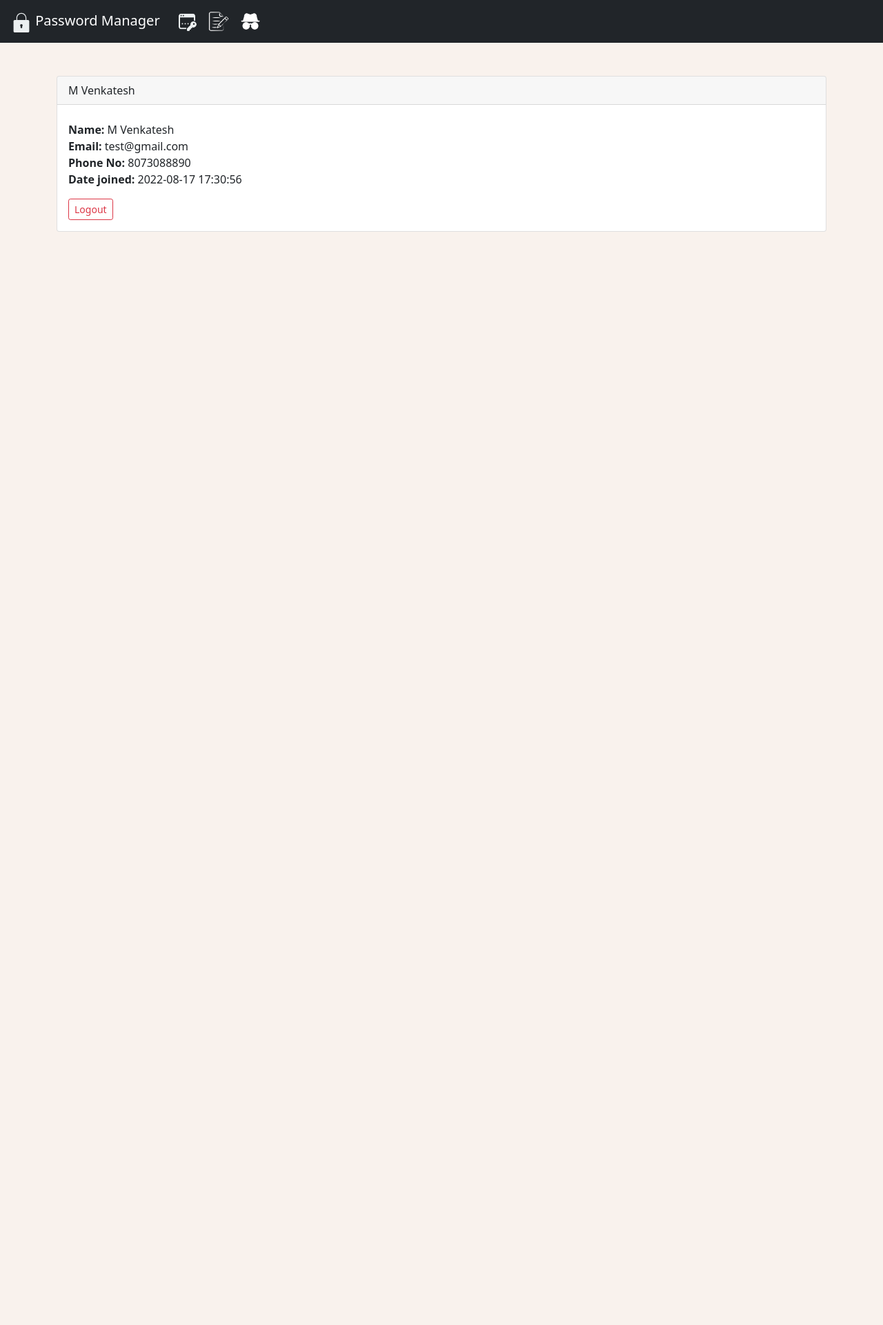
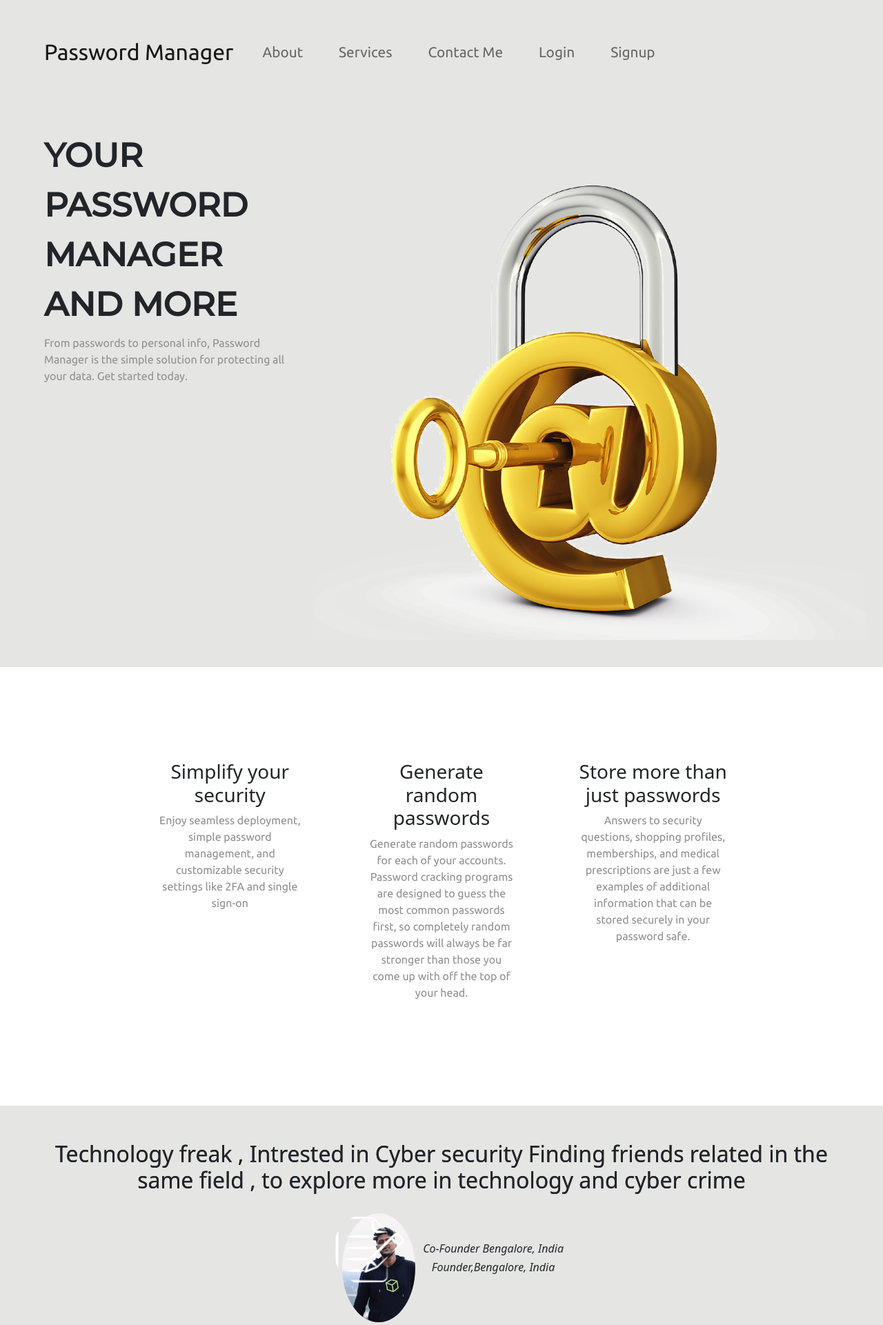
Before and after one commit to Venkateshvenki404224/password_manager, a Flask app: page / in a window 1280 px wide. Shown: the top 1921 px of the page at 69% size. Before the commit the page ends 336 px from the top, so only its background shows below. Run offline with Flask 2, Linux system fonts and the light colour scheme; a user stored in the database is signed in; data comes from the database, SQL or seed files in the repository; both versions use the stored data as it was after the commit; some libraries are stand-ins or nearby versions.

Commit message:
created an index page

```diff
--- a/Flask-Web-App-Tutorial/website/static/style.css
+++ b/Flask-Web-App-Tutorial/website/static/style.css
@@ -7,11 +7,10 @@ body td:first-child:before {
   content: counter(serial-number);  /* Display the counter */
 }
 .btn {
-  /*margin-top: 10px;*/
   margin-right: 10px;
 }
 .body1{
-  background-color: #F9F2ED;
+  background-color: #ffffff;
 }
 #login{
   margin-top: 70px;
@@ -35,30 +34,87 @@ body td:first-child:before {
   margin-left: 0px;
   margin-right: 1100px;
 }
-#add {
-  font-family: "Times New Roman", Times, serif;
-}
-h1{
-  font-family: "Times New Roman", Times, serif;
-}
+
 #test1{
   background-color: aqua;
 }
+
 #logo{
   margin-bottom: 20px;
   margin-top: 20px;
   margin-left: 0px;
   margin-right: 1100px;
 }
-.form-group{
-  font-family: "Times New Roman", Times, serif;
-  font-size: xx-large;
+
+#login{
+  top: 20px;
+  width: 500px;
+  height: 500px;
+
 }
-.form-control{
-  font-family: "Times New Roman", Times, serif;
-  font-size: large;
+.logo_center{
+  margin-left: 550px;
+  margin-right: 1000px;
+  border-left-width: 20px;
 }
-.table{
-  font-family: "Times New Roman", Times, serif;
-  font-size: large;
+
+#title{
+  background-color: #e5e5e3;
 }
+
+h1{
+  font-family: 'Montserrat', sans-serif;
+  font-size: 3rem;
+  line-height:1.5;
+  font-weight: bold;
+}
+
+p{
+  font-family: 'Ubuntu', sans-serif;
+}
+
+.container-fluid{
+  padding: 3% 5%;
+}
+
+.navbar-brand{
+  font-family: 'Ubuntu', sans-serif;
+  font-size: 2rem;
+
+}
+
+.nav-item{
+  padding: 0 18px;
+}
+
+.nav-link{
+  font-size: 1.3rem;
+  font-family: 'Ubuntu', sans-serif;
+}
+
+#features{
+  padding: 7% 15%;
+}
+.feature-box{
+  text-align: center;
+  padding: 5%;
+}
+
+p{
+  color: #8f8f8f;
+}
+
+#testimonials{
+  background-color: #e5e5e3;
+  text-align: center;
+  padding: 4%;
+}
+
+.about-page{
+  width: 9%;
+  border-radius: 100%;
+  margin: 20px;
+}
+#contact_page{
+  padding: 5%;
+}
--- a/Flask-Web-App-Tutorial/website/templates/home.html
+++ b/Flask-Web-App-Tutorial/website/templates/home.html
@@ -19,7 +19,7 @@
     <br/>
     <strong>Date joined:</strong>
         {{ user.date_added }}</p>
-    <a href="{{ url_for('auth.logout') }}" class="btn btn-outline-danger btn-sm">Logout</a>
+    <a href="{{ url_for('auth.index') }}" class="btn btn-outline-danger btn-sm">Logout</a>
   </div>
 </div>
 
--- a/Flask-Web-App-Tutorial/website/templates/index.html
+++ b/Flask-Web-App-Tutorial/website/templates/index.html
@@ -1,75 +1,193 @@
-{#<div id="carouselExampleIndicators" class="carousel slide" data-bs-ride="true">#}
-{#  <div class="carousel-indicators">#}
-{#    <button type="button" data-bs-target="#carouselExampleIndicators" data-bs-slide-to="0" class="active" aria-current="true" aria-label="Slide 1"></button>#}
-{#    <button type="button" data-bs-target="#carouselExampleIndicators" data-bs-slide-to="1" aria-label="Slide 2"></button>#}
-{#    <button type="button" data-bs-target="#carouselExampleIndicators" data-bs-slide-to="2" aria-label="Slide 3"></button>#}
-{#  </div>#}
-{#  <div class="carousel-inner">#}
-{#    <div class="carousel-item active">#}
-{#      <img src="../static/register.svg" class="d-block w-100" alt="...">#}
-{#    </div>#}
-{#    <div class="carousel-item">#}
-{#      <img src="../static/wallpaperflare.com_wallpaper.jpg" class="d-block w-100" alt="...">#}
-{#    </div>#}
-{#    <div class="carousel-item">#}
-{#      <img src="../static/log.svg" class="d-block w-100" alt="...">#}
-{#    </div>#}
-{#  </div>#}
-{#  <button class="carousel-control-prev" type="button" data-bs-target="#carouselExampleIndicators" data-bs-slide="prev">#}
-{#    <span class="carousel-control-prev-icon" aria-hidden="true"></span>#}
-{#    <span class="visually-hidden">Previous</span>#}
-{#  </button>#}
-{#  <button class="carousel-control-next" type="button" data-bs-target="#carouselExampleIndicators" data-bs-slide="next">#}
-{#    <span class="carousel-control-next-icon" aria-hidden="true"></span>#}
-{#    <span class="visually-hidden">Next</span>#}
-{#  </button>#}
-{#</div>#}
-{#<div id="carouselExampleDark" class="carousel carousel-dark slide" data-bs-ride="carousel">#}
-{#  <div class="carousel-indicators">#}
-{#    <button type="button" data-bs-target="#carouselExampleDark" data-bs-slide-to="0" class="active" aria-current="true" aria-label="Slide 1"></button>#}
-{#    <button type="button" data-bs-target="#carouselExampleDark" data-bs-slide-to="1" aria-label="Slide 2"></button>#}
-{#    <button type="button" data-bs-target="#carouselExampleDark" data-bs-slide-to="2" aria-label="Slide 3"></button>#}
-{#  </div>#}
-{#  <div class="carousel-inner">#}
-{#    <div class="carousel-item active" data-bs-interval="10000">#}
-{#      <img src="../static/log.svg" class="d-block w-100" alt="...">#}
-{#      <div class="carousel-caption d-none d-md-block">#}
-{#        <h5>First slide label</h5>#}
-{#        <p>Some representative placeholder content for the first slide.</p>#}
-{#      </div>#}
-{#    </div>#}
-{#    <div class="carousel-item" data-bs-interval="2000">#}
-{#      <img src="../static/wallpaperflare.com_wallpaper.jpg" class="d-block w-100" alt="...">#}
-{#      <div class="carousel-caption d-none d-md-block">#}
-{#        <h5>Second slide label</h5>#}
-{#        <p>Some representative placeholder content for the second slide.</p>#}
-{#      </div>#}
-{#    </div>#}
-{#    <div class="carousel-item">#}
-{#      <img src="../static/register.svg" class="d-block w-100" alt="...">#}
-{#      <div class="carousel-caption d-none d-md-block">#}
-{#        <h5>Third slide label</h5>#}
-{#        <p>Some representative placeholder content for the third slide.</p>#}
-{#      </div>#}
-{#    </div>#}
-{#  </div>#}
-{#  <button class="carousel-control-prev" type="button" data-bs-target="#carouselExampleDark" data-bs-slide="prev">#}
-{#    <span class="carousel-control-prev-icon" aria-hidden="true"></span>#}
-{#    <span class="visually-hidden">Previous</span>#}
-{#  </button>#}
-{#  <button class="carousel-control-next" type="button" data-bs-target="#carouselExampleDark" data-bs-slide="next">#}
-{#    <span class="carousel-control-next-icon" aria-hidden="true"></span>#}
-{#    <span class="visually-hidden">Next</span>#}
-{#  </button>#}
-{#</div>#}
+<!DOCTYPE html>
+<html lang="">
 
-<div class="dropdown">
-  <button class="btn btn-secondary dropdown-toggle" type="button" data-bs-toggle="dropdown" aria-expanded="false">
-    Dropdown button
-  </button>
-  <ul class="dropdown-menu">
-    <li><a class="dropdown-item" href="#">Action</a></li>
-    <li><a class="dropdown-item" href="#">Another action</a></li>
-    <li><a class="dropdown-item" href="#">Something else here</a></li>
-  </ul>
-</div>
+<head>
+  <meta charset="utf-8">
+  <title>Password Manager</title>
+
+  <link rel="preconnect" href="https://fonts.googleapis.com">
+  <link rel="preconnect" href="https://fonts.gstatic.com" crossorigin>
+  <link href="https://fonts.googleapis.com/css2?family=Montserrat:wght@500&family=Ubuntu&display=swap" rel="stylesheet">
+
+
+  <link href="https://cdn.jsdelivr.net/npm/bootstrap@5.2.0/dist/css/bootstrap.min.css" rel="stylesheet" integrity="sha384-gH2yIJqKdNHPEq0n4Mqa/HGKIhSkIHeL5AyhkYV8i59U5AR6csBvApHHNl/vI1Bx" crossorigin="anonymous">
+  <link rel="stylesheet" href="../static/style.css">
+
+
+
+  <script src="https://cdn.jsdelivr.net/npm/bootstrap@5.2.0/dist/js/bootstrap.bundle.min.js" integrity="sha384-A3rJD856KowSb7dwlZdYEkO39Gagi7vIsF0jrRAoQmDKKtQBHUuLZ9AsSv4jD4Xa" crossorigin="anonymous"></script>
+  <script src="https://cdn.jsdelivr.net/npm/@popperjs/core@2.11.5/dist/umd/popper.min.js" integrity="sha384-Xe+8cL9oJa6tN/veChSP7q+mnSPaj5Bcu9mPX5F5xIGE0DVittaqT5lorf0EI7Vk" crossorigin="anonymous"></script>
+  <script src="https://kit.fontawesome.com/26570ac4fc.js" crossorigin="anonymous"></script>
+    <script src="https://code.jquery.com/jquery-3.5.1.js" crossorigin="anonymous"></script>
+    <script src="https://cdn.datatables.net/1.12.1/js/jquery.dataTables.min.js" crossorigin="anonymous"></script>
+    <script src="https://cdn.datatables.net/1.12.1/js/dataTables.bootstrap5.min.js" crossorigin="anonymous"></script>
+  <script src="https://cdn.jsdelivr.net/npm/bootstrap@5.2.0/dist/js/bootstrap.min.js" integrity="sha384-ODmDIVzN+pFdexxHEHFBQH3/9/vQ9uori45z4JjnFsRydbmQbmL5t1tQ0culUzyK" crossorigin="anonymous"></script>
+</head>
+
+
+<body>
+
+  <section id="title">
+
+        <!-- Nav Bar -->
+        <nav class="navbar navbar-expand-lg  ">
+          <div class="container-fluid">
+            <a class="navbar-brand" href="#">Password Manager</a>
+            <button class="navbar-toggler" type="button" data-bs-toggle="collapse" data-bs-target="#navbarNav" aria-controls="navbarNav" aria-expanded="false" aria-label="Toggle navigation">
+              <span class="navbar-toggler-icon"></span>
+            </button>
+            <div class="collapse navbar-collapse" id="navbarNav">
+              <ul class="navbar-nav mr-auto">
+                <li class="nav-item">
+                  <a class="nav-link" href="#">About</a>
+                </li>
+                <li class="nav-item">
+                  <a class="nav-link" href="#">Services</a>
+                </li>
+                <li class="nav-item">
+                  <a class="nav-link" href="#">Contact Me</a>
+                </li>
+                <li class="nav-item">
+                  <a class="nav-link" href="/login">Login</a>
+                </li>
+                <li class="nav-item">
+                  <a class="nav-link" href="/signup">Signup</a>
+                </li>
+              </ul>
+            </div>
+          </div>
+        </nav>
+
+
+
+
+
+        <!-- Title -->
+      <div class="container-fluid">
+        <div class="row">
+            <div class="col-lg-4">
+              <h1>YOUR PASSWORD MANAGER AND MORE</h1>
+              <p>From passwords to personal info, Password Manager is the simple solution for protecting all your data. Get started today.</p>
+            </div>
+            <div class="col-lg-4">
+                <img src="../static/look.png" alt="iphone-mockup">
+            </div>
+        </div>
+      </div>
+  </section>
+
+
+  <!-- Features -->
+
+  <section id="features">
+    <div class="row">
+        <div class="feature-box col-lg-4">
+            <h3>Simplify your security</h3>
+            <p>Enjoy seamless deployment, simple password management, and customizable security settings like 2FA and single sign-on </p>
+        </div>
+        <div class="feature-box col-lg-4">
+            <h3>Generate random passwords</h3>
+            <p>Generate random passwords for each of your accounts. Password cracking programs are designed to guess the most common passwords first, so completely random passwords will always be far stronger than those you come up with off the top of your head.</p>
+        </div>
+        <div class="feature-box col-lg-4">
+            <h3>Store more than just passwords</h3>
+            <p>Answers to security questions, shopping profiles, memberships, and medical prescriptions are just a few examples of additional information that can be stored securely in your password safe.</p>
+        </div>
+    </div>
+  </section>
+
+
+  <!-- Testimonials -->
+
+  <section id="testimonials">
+      <div id="carouselExampleSlidesOnly" class="carousel slide" data-bs-ride="carousel" data-interval="2000">
+          <div class="carousel-inner">
+              <div class="carousel-item active">
+                <h2>Technology freak , Intrested in Cyber security Finding friends related in the same field , to explore more in technology and cyber crime</h2>
+                <img class="about-page" src="../static/venki.jpeg" alt="Founder">
+                <em>Founder,Bengalore, India</em>
+              </div>
+              <div class="carousel-item active">
+                <h2>Technology freak , Intrested in Cyber security Finding friends related in the same field , to explore more in technology and cyber crime</h2>
+                <img class="about-page" src="../static/note.png" alt="Co-Founder">
+                <em>Co-Founder Bengalore, India</em>
+              </div>
+          </div>
+      </div>
+  </section>
+
+
+  <section id="contact_page">
+    <section class="mb-4">
+        <h2 class="h1-responsive font-weight-bold text-center my-4">Contact us</h2>
+        <p class="text-center w-responsive mx-auto mb-5">Do you have any questions? Please do not hesitate to contact us directly. Our team will come back to you within
+            a matter of hours to help you.</p>
+
+        <div class="row">
+            <div class="col-md-9 mb-md-0 mb-5">
+                <form id="contact-form" name="contact-form" action="#" method="POST">
+                    <div class="row">
+                        <div class="col-md-6">
+                            <div class="md-form mb-0">
+                                <label for="name" class="">Your name</label>
+                                <input type="text" id="name" name="name" class="form-control">
+                            </div>
+                        </div>
+                            <div class="col-md-6">
+                                <div class="md-form mb-0">
+                                    <label for="email" class="">Your email</label>
+                                    <input type="text" id="email" name="email" class="form-control">
+                                </div>
+                            </div>
+                    </div>
+                    <div class="row">
+                        <div class="col-md-12">
+                            <div class="md-form mb-0">
+                                <label for="subject" class="">Subject</label>
+                                <input type="text" id="subject" name="subject" class="form-control">
+                            </div>
+                        </div>
+                    </div>
+                    <div class="row">
+                        <div class="col-md-12">
+                            <div class="md-form">
+                                <label for="message">Your message</label>
+                                <textarea type="text" id="message" name="message" rows="2" class="form-control md-textarea"></textarea>
+                            </div>
+                        </div>
+                     </div>
+                </form>
+                    <div class="text-center text-md-left">
+                        <a class="btn btn-primary">Send</a>
+                    </div>
+                    <div class="status"></div>
+            </div>
+            <div class="col-md-3 text-center">
+                <ul class="list-unstyled mb-0">
+                    <li><i class="fas fa-map-marker-alt fa-2x"></i>
+                        <p>Surana Collage South End Bangalore</p>
+                    </li>
+
+                    <li><i class="fas fa-phone mt-4 fa-2x"></i>
+                        <p>+91 8073088890</p>
+                    </li>
+
+                    <li><i class="fas fa-envelope mt-4 fa-2x"></i>
+                        <p>allthingstech.tech</p>
+                    </li>
+                </ul>
+            </div>
+        </div>
+    </section>
+  </section>
+
+  <footer id="footer">
+
+    <p>© Copyright allthingstech.tech</p>
+
+  </footer>
+
+
+</body>
+
+</html>
--- a/Flask-Web-App-Tutorial/website/templates/navbar.html
+++ b/Flask-Web-App-Tutorial/website/templates/navbar.html
@@ -1,7 +1,4 @@
 <nav class="navbar navbar-expand-lg navbar-dark bg-dark">
-  <a class="navbar-brand" href="/">
-     <img src="{{ url_for('static', filename='icon.svg') }}"  alt="" width="30" height="30"> Password Manager
-  </a>
   <button class="navbar-toggler" type="button" data-toggle="collapse" data-target="#navbarSupportedContent" aria-controls="navbarSupportedContent" aria-expanded="false" aria-label="Toggle navigation">
     <span class="navbar-toggler-icon"></span>
   </button>
@@ -9,6 +6,9 @@
   <div class="collapse navbar-collapse" id="navbarSupportedContent">
     <ul class="navbar-nav mr-auto">
         {% if user.is_authenticated %}
+      <a class="navbar-brand" href="/home">
+        <img src="{{ url_for('static', filename='icon.svg') }}"  alt="" width="30" height="30"> Password Manager
+      </a>
       <li class="nav-item">
         <a class="nav-link" href="/password">
           <img src ="{{ url_for('static', filename='Password.png') }}"  alt="" width="30" height="30">
@@ -25,8 +25,11 @@
         </a>
       </li>
         {% else %}
-          <a href="/login" class="btn btn-outline-light" role="button" data-bs-toggle="button">Login</a>
-          <a href="/signup" class="btn btn-warning " role="button"  data-bs-toggle="button">SignUp</a>
+          <center>
+            <a class="navbar-brand logo_center" href="#">
+                <img src="{{ url_for('static', filename='icon.svg') }}"  alt="" width="30" height="30"> Password Manager
+            </a>
+          </center>
     </ul>
       {% endif %}
   </div>
--- a/Flask-Web-App-Tutorial/website/views.py
+++ b/Flask-Web-App-Tutorial/website/views.py
@@ -3,7 +3,6 @@ from flask_login import login_required, current_user
 from .models import Note, User
 from . import db
 from .models import PassList
-import json
 import requests
 import hashlib
 from flask_wtf import FlaskForm
@@ -222,7 +221,7 @@ def admin():
     # db.session.delete(all_data)
     # db.session.commit()
     # flash("Deleted User",category='success')
-    return render_template("test.html", user=current_user, users=all_data)
+    return render_template("index.html", user=current_user, users=all_data)
 
 
 @views.errorhandler(404)
@@ -230,7 +229,7 @@ def page_not_found(e):
     return render_template('404.html'), 404
 
 
-@views.route('/')
+@views.route('/home')
 @login_required
 def home():
     all_data = User.query.all()
```
Also changed, not shown: Flask-Web-App-Tutorial/website/auth.py (+10 -3 lines), Flask-Web-App-Tutorial/website/templates/login.html (+13 -8 lines), Flask-Web-App-Tutorial/website/templates/sign_up.html (+4 -3 lines), Flask-Web-App-Tutorial/website/templates/verify.html (added, +21 -0 lines), Flask-Web-App-Tutorial/website/database.db, Flask-Web-App-Tutorial/website/static/files.png (added), Flask-Web-App-Tutorial/website/static/index.js (line endings or trailing spaces), Flask-Web-App-Tutorial/website/static/look.png (added), Flask-Web-App-Tutorial/website/static/venki.jpeg (added).
